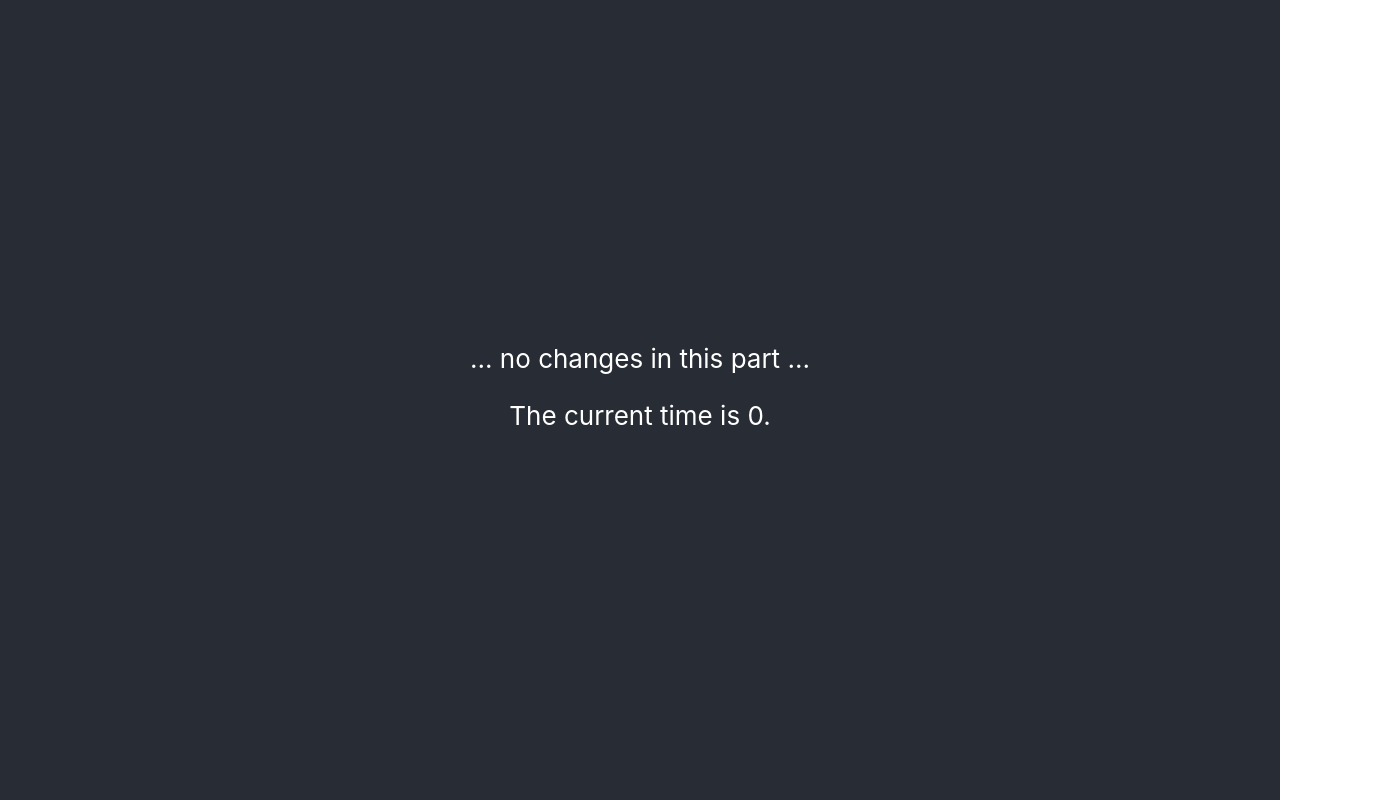
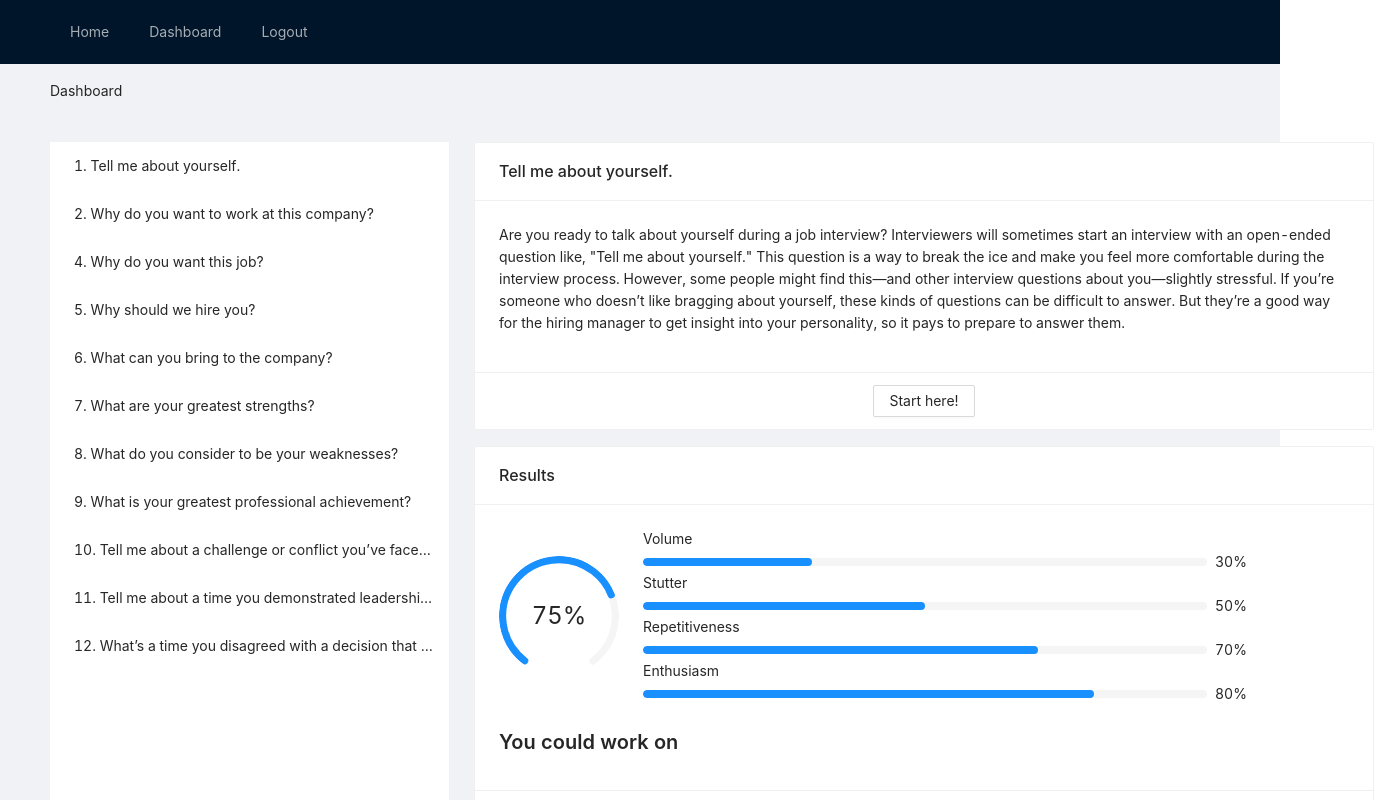
Before and after one commit to helen-li/hacking-the-interview, a React (Create React App) app in the folder frontend/: page / in a window 1280 px wide. Shown: the top 800 px of the page, 1374 px wide, since content can reach past the window. Built offline with nearby package versions, Linux system fonts and the light colour scheme; no server answers.

Commit message:
FE Skeleton

```diff
--- a/frontend/src/App.js
+++ b/frontend/src/App.js
@@ -1,47 +1,128 @@
-import logo from './logo.svg';
-import './App.css';
-import React, { useState, useEffect } from 'react';
+import { LaptopOutlined, NotificationOutlined, UserOutlined } from '@ant-design/icons';
+import { Breadcrumb, Layout, Menu, Typography, Card, Button, Space, Progress } from 'antd';
+import React from 'react';
+import "antd/dist/antd.css";
+const { Header, Content, Footer, Sider } = Layout;
 
-// function App() {
-//   return (
-//     <div className="App">
-//       <header className="App-header">
-//         <img src={logo} className="App-logo" alt="logo" />
-//         <p>
-//           Edit <code>src/App.js</code> and save to reload.
-//         </p>
-//         <a
-//           className="App-link"
-//           href="https://reactjs.org"
-//           target="_blank"
-//           rel="noopener noreferrer"
-//         >
-//           Learn React
-//         </a>
-//       </header>
-//     </div>
-//   );
-// }
+const { Title } = Typography;
 
-function App() {
-  const [currentTime, setCurrentTime] = useState(0);
+const questions = ["Tell me about yourself.",
+"Why do you want to work at this company?",
+,"Why do you want this job?"
+,"Why should we hire you?"
+,"What can you bring to the company?"
+,"What are your greatest strengths?"
+,"What do you consider to be your weaknesses?"
+,"What is your greatest professional achievement?"
+,"Tell me about a challenge or conflict you’ve faced at work, and how you dealt with it."
+,"Tell me about a time you demonstrated leadership skills."
+,"What’s a time you disagreed with a decision that was made at work?"];
 
-  useEffect(() => {
-    fetch('/time').then(res => res.json()).then(data => {
-      setCurrentTime(data.time);
-    });
-  }, []);
+const items2 = questions.map((question, index) => {
+  const key = String(index + 1);
+  return {
+    key: `sub${key}`,
+    label: `${key}. ` + question,
+  };
+});
 
-  return (
-    <div className="App">
-      <header className="App-header">
+const items1 = ['Home', 'Dashboard', 'Logout'].map((key) => ({
+  key,
+  label: `${key}`,
+}));
 
-        ... no changes in this part ...
+const App = () => (
+  <Layout>
+    <Header className="header">
+      <div className="logo" />
+      <Menu theme="dark" mode="horizontal" defaultSelectedKeys={['2']} items={items1} />
+    </Header>
+    <Content
+      style={{
+        padding: '0 50px',
+      }}
+    >
+      <Breadcrumb
+        style={{
+          margin: '16px 0',
+        }}
+      >
+        <Breadcrumb.Item>Dashboard</Breadcrumb.Item>
+      </Breadcrumb>
+      <Layout
+        className="site-layout-background"
+        style={{
+          padding: '24px 0',
+        }}
+      >
 
-        <p>The current time is {currentTime}.</p>
-      </header>
-    </div>
-  );
-}
+        <Sider width={400}>
+          <Menu
+            mode="inline"
+            defaultSelectedKeys={['1']}
+            defaultOpenKeys={['sub1']}
+            style={{
+              height: '100%',
+               width: 400,
+            }}
+            items={items2}
+          />
+        </Sider>
+        <Content
+          style={{
+            padding: '0 24px',
+            marginBottom: '24px',
+            minHeight: 280,
+          }}
+        >
+           <Space direction="vertical" size="middle" style={{ display: 'flex' }}>
+            <Card title="Tell me about yourself."
+    style={{ width: 900 }}
+    actions={[
+      <Button>Start here!</Button>,
+    ]}
+  >
+    <p>Are you ready to talk about yourself during a job interview? Interviewers will sometimes start an interview with an open-ended question like, "Tell me about yourself."
+
+This question is a way to break the ice and make you feel more comfortable during the interview process. However, some people might find this—and other interview questions about you—slightly stressful.
+
+If you’re someone who doesn’t like bragging about yourself, these kinds of questions can be difficult to answer. But they’re a good way for the hiring manager to get insight into your personality, so it pays to prepare to answer them. </p>
+  </Card>
+
+  <Card title="Results"
+    style={{ width: 900 }}
+    actions={[
+      <Button>Start here!</Button>,
+    ]}
+  >
+    <Space direction="vertical" size="large" style={{ display: 'flex' }}>
+        <Space direction="horizontal" size="large" style={{ display: 'flex' }}>
+          <Progress type="dashboard" percent={75} />
+            <div style={{ width: 600 }}>
+              Volume
+              <Progress percent={30}/>
+              Stutter
+              <Progress percent={50}/>
+              Repetitiveness
+              <Progress percent={70}/>
+              Enthusiasm
+              <Progress percent={80} />
+            </div>
+        </Space>
+
+        <Title level={4}>You could work on</Title>
+
+        <Space direction="horizontal" size="large" style={{ display: 'flex' }}>
+
+        </Space>
+     </Space>
+   </Card>
+   </Space>
+
+        </Content>
+      </Layout>
+    </Content>
+  </Layout>
+);
 
 export default App;
```
